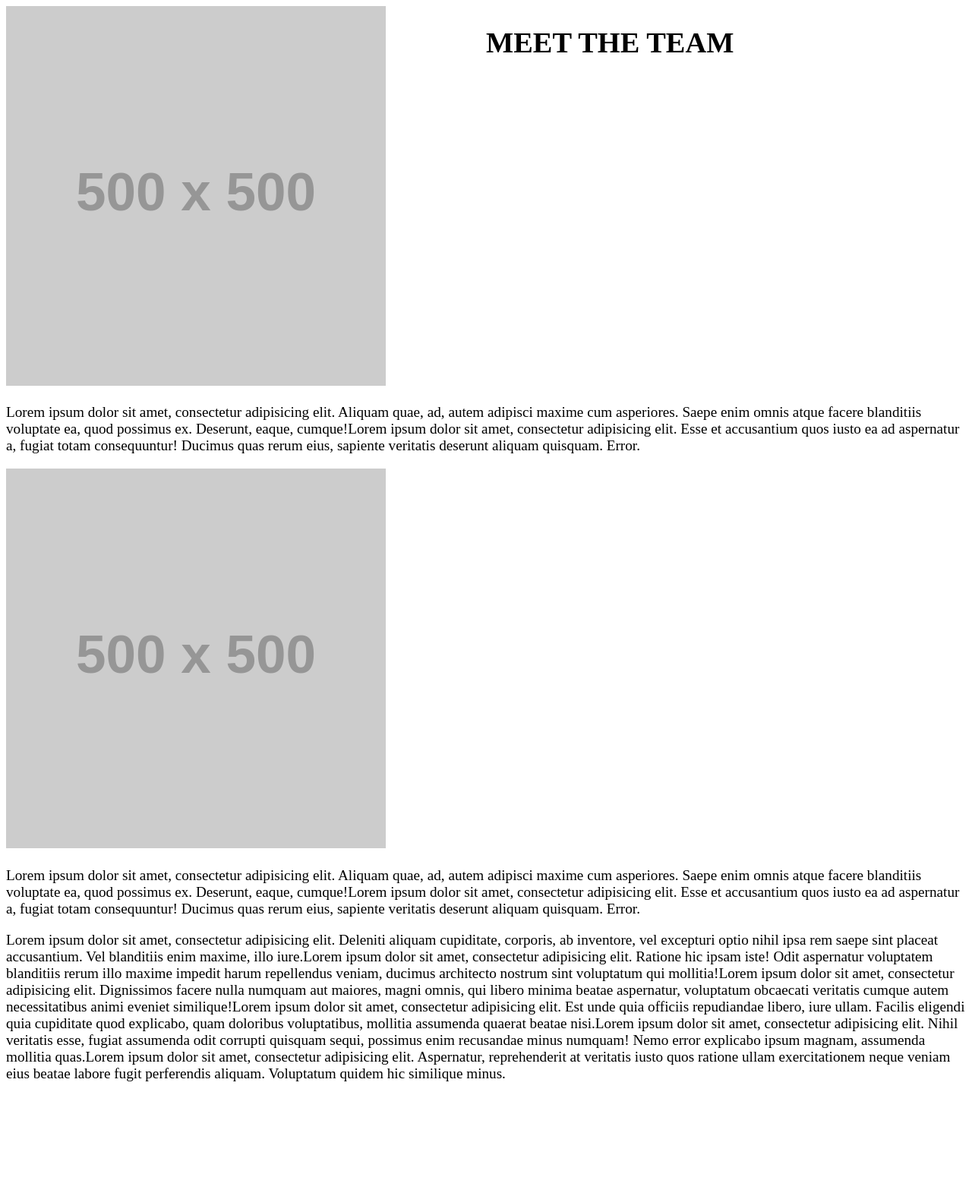
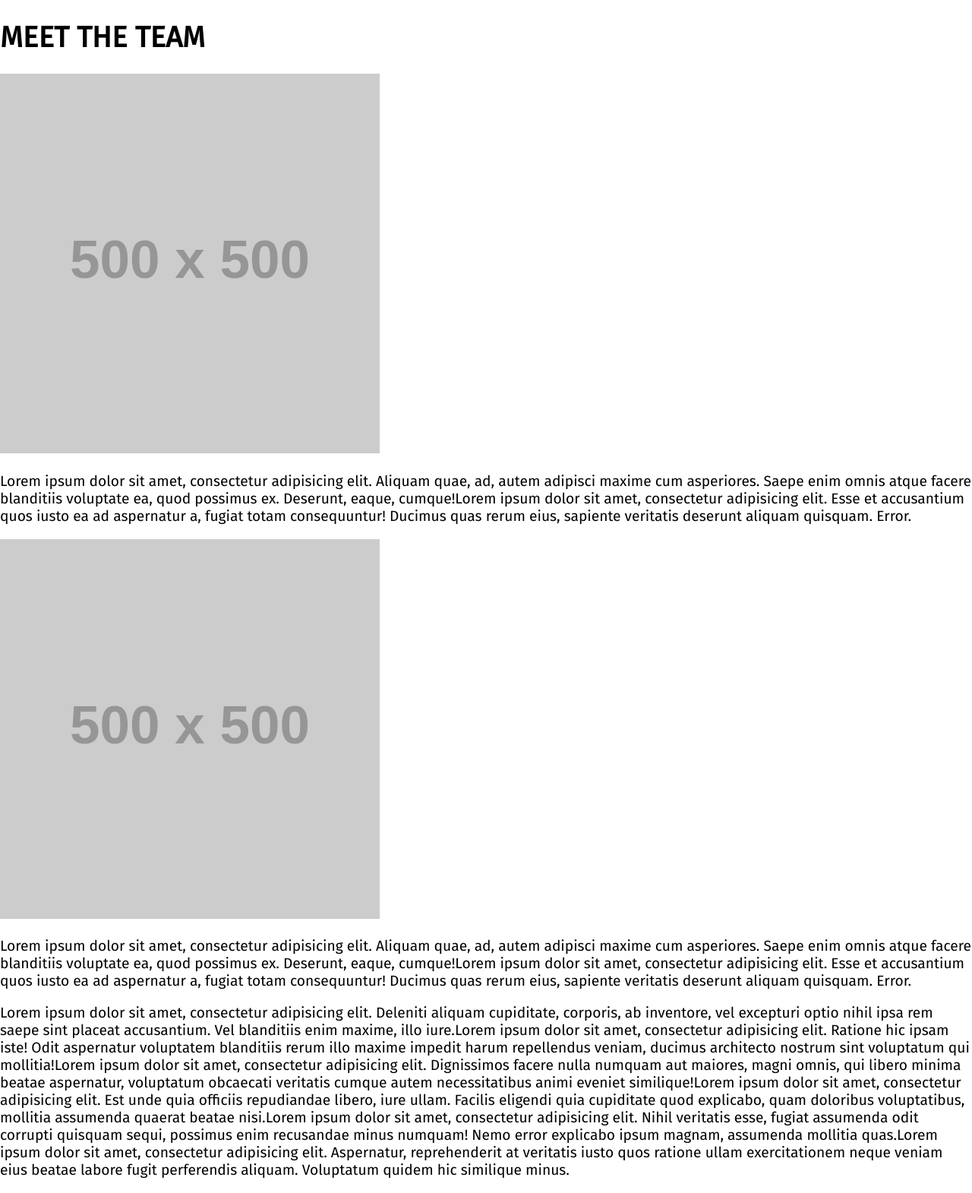
Before and after one commit to Jasmineb0112/Client-Project, a PHP site: page /team.php in a window 1280 px wide. Shown: the whole page at 76% size. Before the commit the page ends 1424 px from the top, so only its background shows below. Run offline with PHP 8.4, Linux system fonts and the light colour scheme; grey boxes labelled with a size stand in for pictures from a placeholder-image service; some libraries are stand-ins or nearby versions.

Commit message:
added images, did css, and added content

```diff
--- a/appointment.php
+++ b/appointment.php
@@ -4,6 +4,7 @@
     <meta charset="UTF-8">
     <title>Appointment</title>
         <link rel="stylesheet" href="css/index.css">
+        <link href="https://fonts.googleapis.com/css?family=Fira+Sans" rel="stylesheet">
 
 </head>
 <body>
--- a/contact.php
+++ b/contact.php
@@ -4,6 +4,7 @@
     <meta charset="UTF-8">
     <title>Contact</title>
         <link rel="stylesheet" href="css/index.css">
+        <link href="https://fonts.googleapis.com/css?family=Fira+Sans" rel="stylesheet">
     <link rel="stylesheet" href="css/index.css">
 
 </head>
--- a/css/index.css
+++ b/css/index.css
@@ -1,45 +1,12 @@
 body{
+    margin: 0;
     font-size: 1.2em;
     color: black;
-}
-.flex {
-    flex: wrap;
-    width: 90%;
-}
-.sixty {
-    width: 60%;
-    flex: wrap;
-}
-.thirds {
-    width 30%;
-    flex: wrap;
-}
-
-.forty {
-    width: 30%;
-    flex: wrap;
-}
-
-.container {
-    position: relative;
-    text-align: center;
-    color: black;
-}
-.centered {
-    position: absolute;
-    top: 50%;
-    left: 50%;
-}
-.parallax {
-    background-image: url(<img src="http://placehold.it/1890x400" alt="replace me">);
-    background-attachment: fixed;
-  background-position: center;
-  background-repeat: no-repeat;
-  background-size: cover;
+    font-family: 'Fira Sans', sans-serif;
 }
 
 button {
-    background-color: rgb(17, 177, 183);
+    background-color: rgb(214, 19, 124);
     border: none;
     color: white;
     padding: 14px 15px;
--- a/index.php
+++ b/index.php
@@ -4,6 +4,7 @@
     <meta charset="UTF-8">
     <title>Home</title>
     <link rel="stylesheet" href="css/index.css">
+    <link href="https://fonts.googleapis.com/css?family=Fira+Sans" rel="stylesheet">
 </head>
 <body>
 
@@ -61,12 +62,13 @@
 
  <img src="http://placehold.it/200x200" alt="replace me">
   <img src="http://placehold.it/150x50" alt="replace me">
-<p>I highly recommend A&M for all of your tax service needs.  Not only did they provide excellent customer service, but they also made sure not to miss a single thing with my return.  Their prices are very reasonable, they're very quick, and they take the time to get to build personal relationships with you.  Thank you A&M!!</p>
+<p>I highly recommend A&M for all of your tax service needs.  Not only did they provide excellent customer service, but they also made sure not to miss a single thing with my return.  Their prices are very reasonable, they're very quick, and they take the time to get to build personal relationships with you.  Thank you A&#38M!!</p>
 
  <img src="http://placehold.it/200x200" alt="replace me">
   <img src="imgs/stars.PNG" alt="">
    <img src="http://placehold.it/150x50" alt="replace me">
 <p>I have used larger tax companies until this year when I tried A&M. I cannot say enough about how customer sensitive they are. The customer service was amazing and it cost much less than I was paying before. They did not miss a thing and filing was done in a fraction of the time. Highly recommended. These guys are legit and I will be returning next year. Thank you guys for the great experience.</p>
+<p>I have used larger tax companies until this year when I tried A&#38M. I cannot say enough about how customer sensitive they are. The customer service was amazing and it cost much less than I was paying before. They did not miss a thing and filing was done in a fraction of the time. Highly recommended. These guys are legit and I will be returning next year. Thank you guys for the great experience.</p>
 
      <img src="http://placehold.it/200x200" alt="replace me">
        <img src="http://placehold.it/150x50" alt="replace me">
--- a/team.php
+++ b/team.php
@@ -4,6 +4,7 @@
     <meta charset="UTF-8">
     <title> Team</title>
         <link rel="stylesheet" href="css/index.css">
+        <link href="https://fonts.googleapis.com/css?family=Fira+Sans" rel="stylesheet">
 
 </head>
 <body>
```
Also changed, not shown: imgs/parallax.jpg (added).
